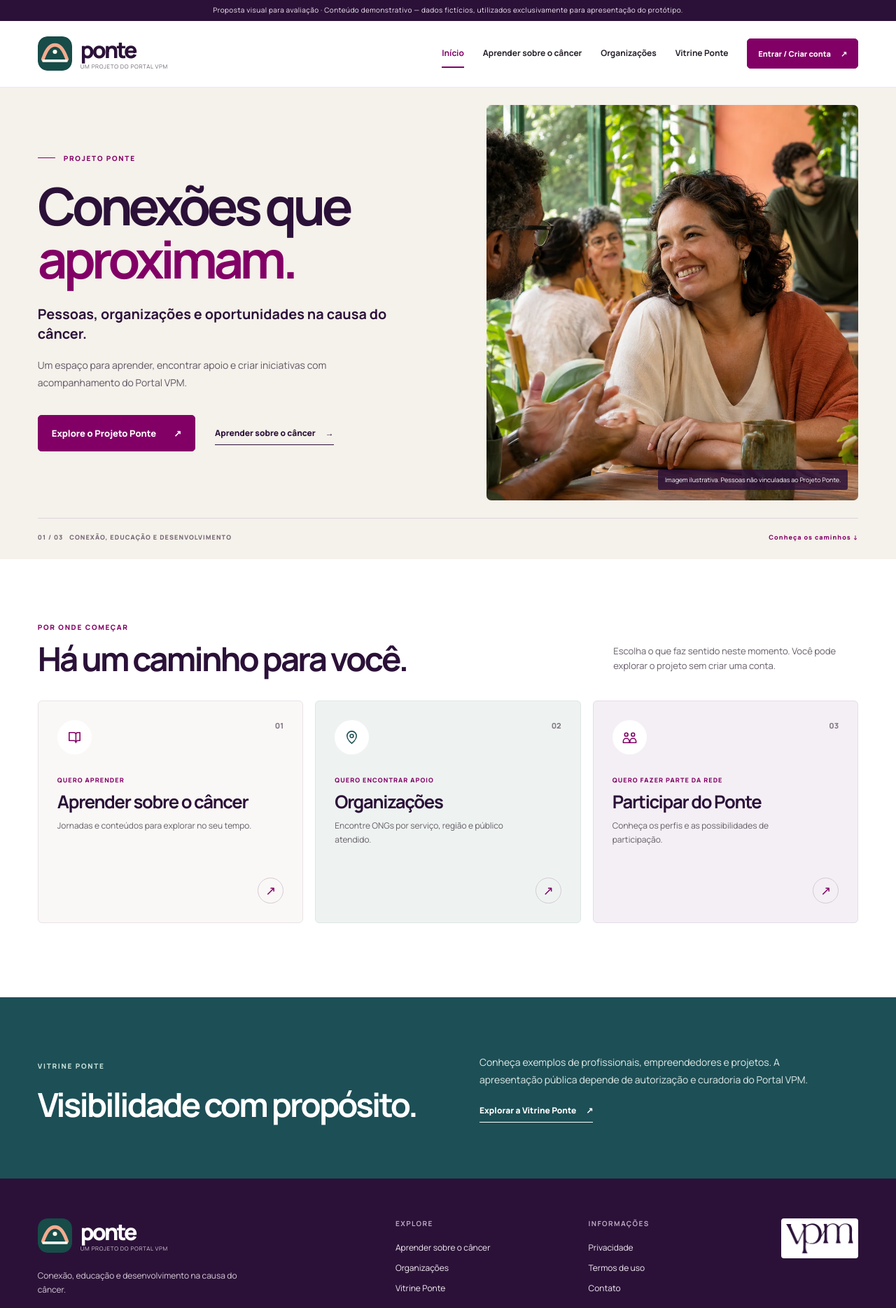
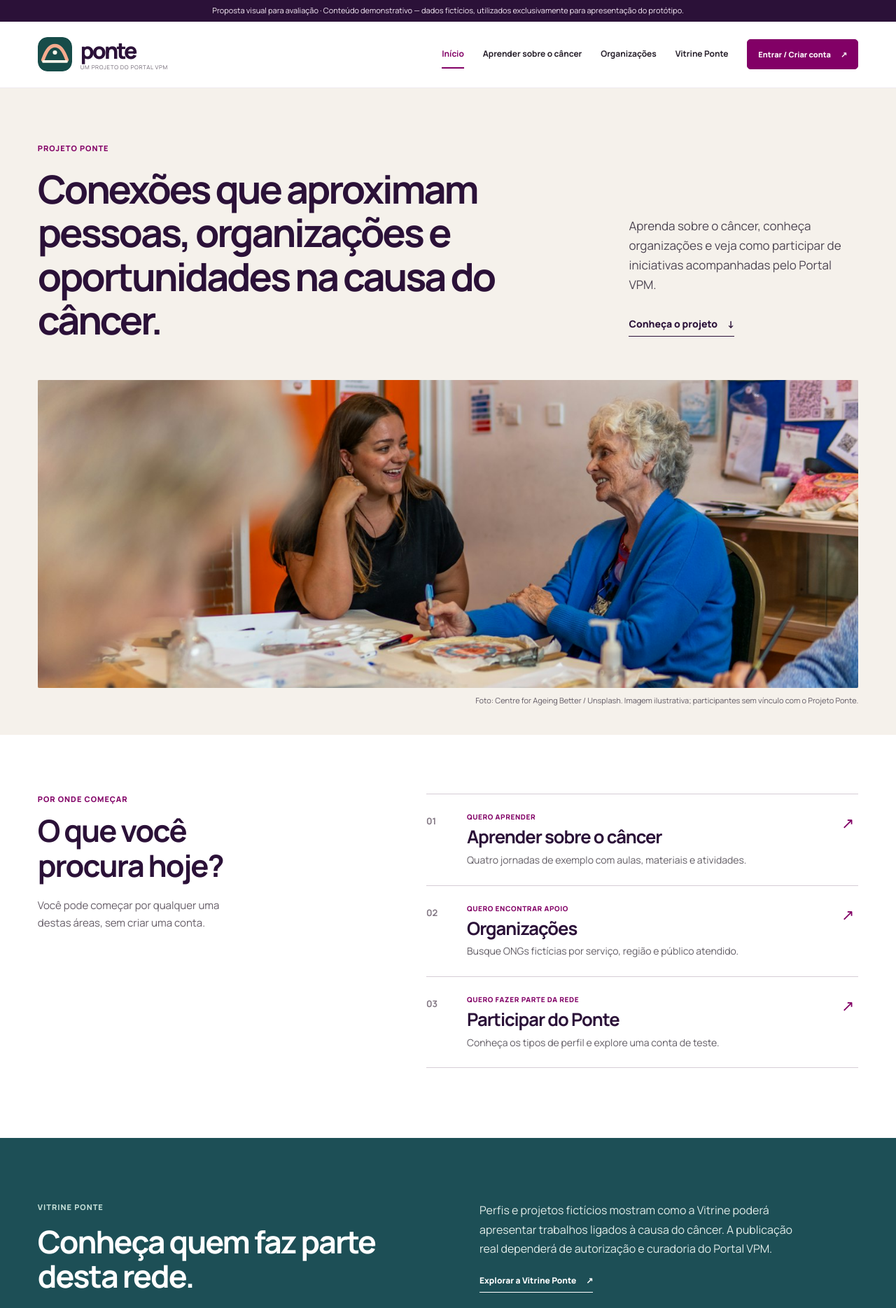
Before and after one commit to matheusmatos20/projeto-ponte, a plain HTML site: page proposta-visual/index.html in a window 1280 px wide. Shown: the top 1869 px of the page at 70% size. Drawn offline with Linux system fonts and the light colour scheme.

Commit message:
Humanizar proposta visual do Projeto Ponte

```diff
--- /dev/null
+++ b/proposta-visual/human.css
@@ -0,0 +1,52 @@
+/* Revisão editorial: composição menos simétrica, texto mais legível, sem símbolos decorativos. */
+.demo-strip{letter-spacing:0;font-size:11px}
+.eyebrow{letter-spacing:.09em;font-size:11px;margin-bottom:18px}
+.hero-grid{display:block;min-height:0;padding-top:78px;padding-bottom:67px}
+.hero-copy{display:grid;grid-template-columns:minmax(0,1.4fr) minmax(260px,.6fr);column-gap:80px;row-gap:10px;align-items:end;padding:0 0 55px}
+.hero-copy .eyebrow{grid-column:1/-1;margin:0 0 10px}
+.hero h1{font-size:clamp(44px,4.35vw,70px);line-height:1.12;letter-spacing:-.055em;max-width:940px;margin:0;font-weight:700}
+.hero-aside{padding-bottom:7px}
+.hero-aside p{font-size:17px;line-height:1.65;color:#4d4552;margin:0 0 24px}
+.hero-aside .text-action{font-size:14px}
+.hero-image{height:440px;min-height:0;margin:0;overflow:visible;border-radius:0;background:#e5ddd5}
+.hero-image img{position:static;width:100%;height:100%;object-fit:cover;object-position:center 46%;border-radius:2px}
+.hero-image figcaption{position:static;background:none;color:#625a64;padding:10px 0 0;font-size:11px;text-align:right}
+.entry-section{padding:84px 0 100px}
+.entry-section>.container{display:grid;grid-template-columns:minmax(280px,.43fr) minmax(0,.57fr);gap:clamp(45px,7vw,120px)}
+.section-heading{display:block;margin:0}
+.section-heading h2{font-size:clamp(38px,3.4vw,54px);line-height:1.14;letter-spacing:-.045em;max-width:360px}
+.section-heading>p{font-size:15px;line-height:1.65;margin:21px 0 0;max-width:310px}
+.entry-grid{display:block;border-top:1px solid #d6cdd6}
+.entry-card,.entry-card:nth-child(2),.entry-card:nth-child(3){display:grid;grid-template-columns:38px minmax(0,1fr) 30px;gap:20px;align-items:start;min-height:0;padding:25px 0;background:transparent;border:0;border-bottom:1px solid #d6cdd6;border-radius:0;box-shadow:none;transition:background .2s}
+.entry-card:hover{transform:none;box-shadow:none;background:#f8f5f7}
+.entry-top{display:block;color:#837884;font-size:13px;font-weight:700;padding-top:4px}
+.entry-content{margin:0;padding:0;gap:7px}
+.entry-content small{font-size:10px;letter-spacing:.06em}
+.entry-content strong{font-size:clamp(22px,2vw,29px);letter-spacing:-.04em}
+.entry-content>span{font-size:14px;line-height:1.55;max-width:430px}
+.card-arrow{border:0;width:auto;height:auto;margin:1px 0 0;align-self:start;font-size:22px}
+.spotlight{padding:90px 0}
+.spotlight h2{font-size:clamp(38px,3.5vw,54px);letter-spacing:-.045em}
+.spotlight p:not(.eyebrow){font-size:16px;line-height:1.7}
+.directory-hero{padding:86px 0 108px}
+.directory-hero-grid{grid-template-columns:minmax(0,1.35fr) minmax(250px,.65fr);gap:clamp(40px,6vw,100px);align-items:end}
+.directory-hero h1{font-size:clamp(43px,4.2vw,66px);line-height:1.13;letter-spacing:-.05em;max-width:800px}
+.directory-hero p:not(.eyebrow){font-size:16px;line-height:1.68;max-width:700px}
+.directory-hero-note{border-left:2px solid #b5a5b7;padding:1px 0 2px 23px;margin:0 0 7px!important;font-size:14px!important;line-height:1.65!important;color:#5e5661!important}
+.search-panel{border:1px solid #ddd5dc;border-radius:3px;box-shadow:none;padding:34px 38px}
+.search-panel h2{font-size:30px}
+.search-panel-head>p{font-size:14px}
+.search-row label,.extra-fields label{font-size:12px}
+.search-row input,.search-row select,.extra-fields select{font-size:14px}
+.filter-heading strong{font-size:14px}.filter-heading span{font-size:12px}
+.service-categories button{font-size:12px;min-height:40px;padding:9px 13px}
+.more-filters summary,.clear-button{font-size:13px}
+.results-heading p{font-size:14px}
+.organization-card,.organization-empty{border-radius:3px;box-shadow:none;padding:27px}
+.organization-card .eyebrow{font-size:10px}
+.organization-card h3{font-size:23px}
+.organization-card>p,.organization-card dd,.organization-card>a{font-size:13px}
+.organization-card dt,.organization-card .demo-contact{font-size:11px}
+.results-note{font-size:13px}
+@media(max-width:900px){.hero-copy{grid-template-columns:1fr;row-gap:22px;padding-bottom:35px}.hero-copy .eyebrow{margin-bottom:0}.hero h1{max-width:800px}.hero-aside{max-width:590px}.hero-image{height:380px}.entry-section>.container{grid-template-columns:1fr;gap:30px}.section-heading h2{max-width:none}.section-heading>p{max-width:520px}.directory-hero-grid{grid-template-columns:1fr;gap:25px}.directory-hero-note{max-width:700px}}
+@media(max-width:600px){.hero-grid{padding-top:49px;padding-bottom:54px}.hero h1{font-size:clamp(34px,8vw,44px);line-height:1.16}.hero-aside p{font-size:15px}.hero-image{height:270px}.hero-image figcaption{text-align:left;font-size:10px}.entry-section{padding:60px 0 73px}.section-heading h2{font-size:37px}.section-heading>p{font-size:14px}.entry-card,.entry-card:nth-child(2),.entry-card:nth-child(3){grid-template-columns:24px minmax(0,1fr) 20px;gap:12px;padding:23px 0}.entry-content strong{font-size:21px}.entry-content>span{font-size:13px}.spotlight{padding:65px 0}.spotlight p:not(.eyebrow){font-size:14px}.directory-hero{padding:53px 0 93px}.directory-hero h1{font-size:43px}.directory-hero p:not(.eyebrow){font-size:14px}.directory-hero-note{font-size:13px!important}.search-panel{padding:24px 19px}.search-panel-head>p{font-size:13px}.organization-card{padding:21px}.organization-card h3{font-size:21px}}
--- a/proposta-visual/index.html
+++ b/proposta-visual/index.html
@@ -5,6 +5,7 @@
   <title>Proposta visual · Início | Projeto Ponte</title>
   <link rel="icon" href="../assets/ponte-mark.svg" type="image/svg+xml">
   <link rel="stylesheet" href="design.css">
+  <link rel="stylesheet" href="human.css">
 </head>
 <body>
   <a class="skip-link" href="#conteudo">Pular para o conteúdo</a>
@@ -16,17 +17,17 @@
   </div></header>
   <main id="conteudo">
     <section class="hero"><div class="container hero-grid">
-      <div class="hero-copy"><p class="eyebrow"><span class="eyebrow-line"></span> PROJETO PONTE</p><h1>Conexões que <em>aproximam.</em></h1><p class="hero-lead">Pessoas, organizações e oportunidades na causa do câncer.</p><p class="hero-body">Um espaço para aprender, encontrar apoio e criar iniciativas com acompanhamento do Portal VPM.</p><div class="hero-actions"><a class="button" href="#caminhos">Explore o Projeto Ponte <span aria-hidden="true">↗</span></a><a class="text-action" href="../oncoflix.html">Aprender sobre o câncer <span aria-hidden="true">→</span></a></div></div>
-      <figure class="hero-image"><img src="../assets/ponte-editorial.webp" alt="Pessoas conversando em um ambiente comunitário acolhedor"><figcaption>Imagem ilustrativa. Pessoas não vinculadas ao Projeto Ponte.</figcaption></figure>
-    </div><div class="container hero-bottom"><span>01 / 03 &nbsp; CONEXÃO, EDUCAÇÃO E DESENVOLVIMENTO</span><span>Conheça os caminhos <span aria-hidden="true">↓</span></span></div></section>
-    <section class="entry-section" id="caminhos"><div class="container"><div class="section-heading"><div><p class="eyebrow">POR ONDE COMEÇAR</p><h2>Há um caminho para você.</h2></div><p>Escolha o que faz sentido neste momento. Você pode explorar o projeto sem criar uma conta.</p></div>
+      <div class="hero-copy"><p class="eyebrow">PROJETO PONTE</p><h1>Conexões que aproximam pessoas, organizações e oportunidades na causa do câncer.</h1><div class="hero-aside"><p>Aprenda sobre o câncer, conheça organizações e veja como participar de iniciativas acompanhadas pelo Portal VPM.</p><a class="text-action" href="#caminhos">Conheça o projeto <span aria-hidden="true">↓</span></a></div></div>
+      <figure class="hero-image"><img src="conversa-oficina.jpg" alt="Duas mulheres conversam durante uma oficina de arte"><figcaption>Foto: Centre for Ageing Better / Unsplash. Imagem ilustrativa; participantes sem vínculo com o Projeto Ponte.</figcaption></figure>
+    </div></section>
+    <section class="entry-section" id="caminhos"><div class="container"><div class="section-heading"><div><p class="eyebrow">POR ONDE COMEÇAR</p><h2>O que você procura hoje?</h2></div><p>Você pode começar por qualquer uma destas áreas, sem criar uma conta.</p></div>
       <div class="entry-grid">
-        <a class="entry-card" href="../oncoflix.html"><span class="entry-top"><span class="card-icon" aria-hidden="true"><svg viewBox="0 0 24 24"><path d="M4 5h7a3 3 0 0 1 3 3v12a3 3 0 0 0-3-3H4zM20 5h-3a3 3 0 0 0-3 3v12a3 3 0 0 1 3-3h3z"/></svg></span><span>01</span></span><span class="entry-content"><small>QUERO APRENDER</small><strong>Aprender sobre o câncer</strong><span>Jornadas e conteúdos para explorar no seu tempo.</span></span><span class="card-arrow" aria-hidden="true">↗</span></a>
-        <a class="entry-card" href="organizacoes.html"><span class="entry-top"><span class="card-icon" aria-hidden="true"><svg viewBox="0 0 24 24"><path d="M12 21s7-5.1 7-11a7 7 0 0 0-14 0c0 5.9 7 11 7 11z"/><circle cx="12" cy="10" r="2.5"/></svg></span><span>02</span></span><span class="entry-content"><small>QUERO ENCONTRAR APOIO</small><strong>Organizações</strong><span>Encontre ONGs por serviço, região e público atendido.</span></span><span class="card-arrow" aria-hidden="true">↗</span></a>
-        <a class="entry-card" href="../conta.html#cadastro"><span class="entry-top"><span class="card-icon" aria-hidden="true"><svg viewBox="0 0 24 24"><circle cx="7" cy="8" r="2.5"/><circle cx="17" cy="8" r="2.5"/><path d="M2.5 20v-2a4.5 4.5 0 0 1 9 0v2zM12.5 20v-2a4.5 4.5 0 0 1 9 0v2z"/></svg></span><span>03</span></span><span class="entry-content"><small>QUERO FAZER PARTE DA REDE</small><strong>Participar do Ponte</strong><span>Conheça os perfis e as possibilidades de participação.</span></span><span class="card-arrow" aria-hidden="true">↗</span></a>
+        <a class="entry-card" href="../oncoflix.html"><span class="entry-top">01</span><span class="entry-content"><small>QUERO APRENDER</small><strong>Aprender sobre o câncer</strong><span>Quatro jornadas de exemplo com aulas, materiais e atividades.</span></span><span class="card-arrow" aria-hidden="true">↗</span></a>
+        <a class="entry-card" href="organizacoes.html"><span class="entry-top">02</span><span class="entry-content"><small>QUERO ENCONTRAR APOIO</small><strong>Organizações</strong><span>Busque ONGs fictícias por serviço, região e público atendido.</span></span><span class="card-arrow" aria-hidden="true">↗</span></a>
+        <a class="entry-card" href="../conta.html#cadastro"><span class="entry-top">03</span><span class="entry-content"><small>QUERO FAZER PARTE DA REDE</small><strong>Participar do Ponte</strong><span>Conheça os tipos de perfil e explore uma conta de teste.</span></span><span class="card-arrow" aria-hidden="true">↗</span></a>
       </div>
     </div></section>
-    <section class="spotlight"><div class="container spotlight-grid"><div><p class="eyebrow">VITRINE PONTE</p><h2>Visibilidade com propósito.</h2></div><div><p>Conheça exemplos de profissionais, empreendedores e projetos. A apresentação pública depende de autorização e curadoria do Portal VPM.</p><a class="text-action" href="../vitrine.html">Explorar a Vitrine Ponte <span aria-hidden="true">↗</span></a></div></div></section>
+    <section class="spotlight"><div class="container spotlight-grid"><div><p class="eyebrow">VITRINE PONTE</p><h2>Conheça quem faz parte desta rede.</h2></div><div><p>Perfis e projetos fictícios mostram como a Vitrine poderá apresentar trabalhos ligados à causa do câncer. A publicação real dependerá de autorização e curadoria do Portal VPM.</p><a class="text-action" href="../vitrine.html">Explorar a Vitrine Ponte <span aria-hidden="true">↗</span></a></div></div></section>
   </main>
   <footer class="site-footer"><div class="container footer-grid"><div><a class="brand footer-brand" href="index.html"><img src="../assets/ponte-mark.svg" alt=""><span><strong>ponte</strong><small>um projeto do Portal VPM</small></span></a><p>Conexão, educação e desenvolvimento na causa do câncer.</p></div><nav aria-label="Explorar"><strong>Explore</strong><a href="../oncoflix.html">Aprender sobre o câncer</a><a href="organizacoes.html">Organizações</a><a href="../vitrine.html">Vitrine Ponte</a></nav><nav aria-label="Informações"><strong>Informações</strong><a href="../informacoes.html#privacidade">Privacidade</a><a href="../informacoes.html#termos">Termos de uso</a><a href="../informacoes.html#contato">Contato</a></nav><div class="vpm-sign"><img src="../assets/logo-vpm-roxo.png" alt="Portal VPM"></div></div><div class="container footer-base">Projeto Ponte · Portal VPM <span>Proposta visual · dados fictícios</span></div></footer>
   <script src="proposal.js"></script>
```
Also changed, not shown: proposta-visual/organizacoes.html (+2 -1 lines), proposta-visual/conversa-oficina.jpg (added), proposta-visual/preview-home.png, proposta-visual/preview-mobile-500.png, proposta-visual/preview-mobile-organizacoes.png, proposta-visual/preview-organizacoes.png, 1 other file.
